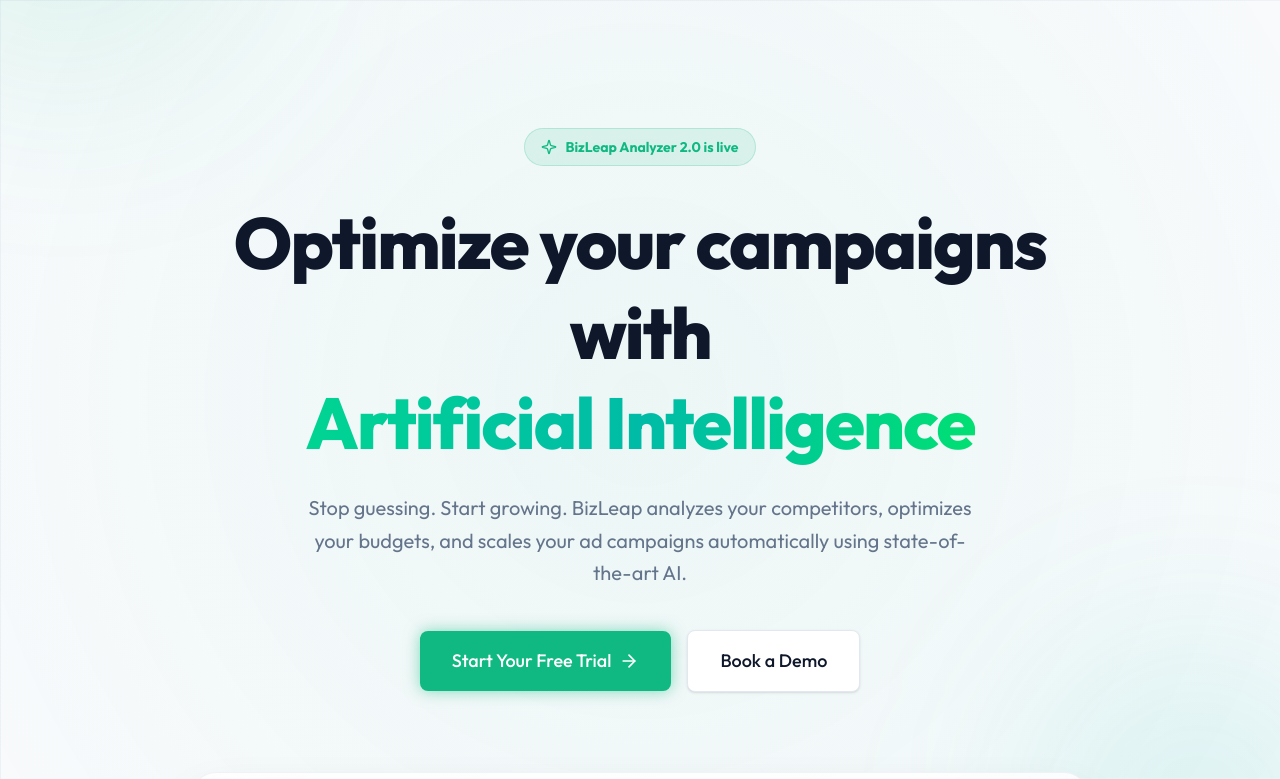
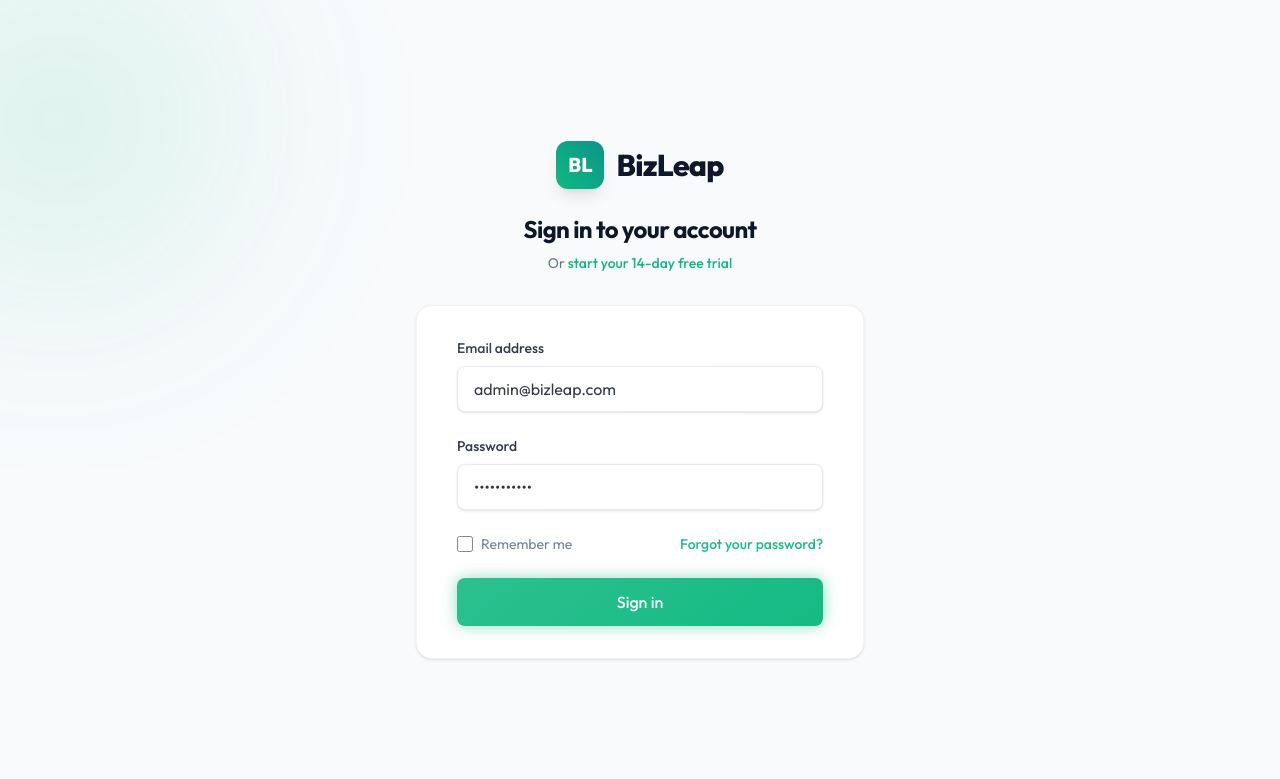
Before and after one commit to kurewarvaishnavi05/ai-ad-campaign-dashboard, a React (Vite) app: page /login in a window 1280 px wide. Shown: the top 779 px of the page. Built offline with nearby package versions, Linux system fonts and the light colour scheme; grey boxes are pictures that could not be loaded.

Commit message:
Implement global state management and functional interactive UI elements

```diff
--- a/src/App.tsx
+++ b/src/App.tsx
@@ -3,10 +3,13 @@
 import { PublicLayout } from './components/layout/PublicLayout';
 import { Dashboard } from './pages/Dashboard';
 import { Landing } from './pages/Landing';
+import { Login } from './pages/Login';
+import { CampaignProvider } from './context/CampaignContext';
 import './App.css';
 
 function App() {
   return (
+    <CampaignProvider>
       <Router>
         <Routes>
           <Route path="/" element={
@@ -19,10 +22,12 @@
               <Dashboard />
             </Layout>
           } />
+          <Route path="/login" element={<Login />} />
           {/* Fallback route */}
           <Route path="*" element={<Landing />} />
         </Routes>
       </Router>
+    </CampaignProvider>
   );
 }
 
--- a/src/components/dashboard/CampaignModal.tsx
+++ b/src/components/dashboard/CampaignModal.tsx
@@ -1,16 +1,40 @@
 import { useState } from 'react';
 import { X, CheckCircle2, ChevronRight, ChevronLeft } from 'lucide-react';
 import { motion, AnimatePresence } from 'framer-motion';
+import { useCampaigns } from '../../context/CampaignContext';
 
 interface CampaignModalProps {
   onClose: () => void;
 }
 
 export function CampaignModal({ onClose }: CampaignModalProps) {
+  const { addCampaign } = useCampaigns();
   const [step, setStep] = useState(1);
+
+  // Form State
+  const [name, setName] = useState('');
+  const [goal, setGoal] = useState<'Brand Awareness' | 'Website Traffic' | 'Lead Generation' | 'Sales'>('Brand Awareness');
+  const [platform, setPlatform] = useState<'Google Ads' | 'Facebook Ads' | 'Instagram Ads' | 'LinkedIn Ads'>('Google Ads');
+  const [dailyBudget, setDailyBudget] = useState('');
+  const [totalBudget, setTotalBudget] = useState('');
+  const [startDate, setStartDate] = useState('');
+  const [endDate, setEndDate] = useState('');
 
   const nextStep = () => setStep(s => Math.min(s + 1, 3));
   const prevStep = () => setStep(s => Math.max(s - 1, 1));
+
+  const handleLaunch = () => {
+    addCampaign({
+      name: name || 'Untitled Campaign',
+      goal,
+      platform,
+      status: 'Active',
+      budget: Number(totalBudget) || 0,
+      startDate: startDate || new Date().toISOString().split('T')[0],
+      endDate: endDate || new Date(Date.now() + 30 * 24 * 60 * 60 * 1000).toISOString().split('T')[0],
+    });
+    onClose();
+  };
 
   return (
     <div className="fixed inset-0 z-50 flex items-center justify-center bg-slate-900/40 backdrop-blur-sm p-4">
@@ -61,17 +85,24 @@
               exit={{ opacity: 0, x: -20 }}
               transition={{ duration: 0.2 }}
               className="space-y-6"
+              onSubmit={(e) => e.preventDefault()}
             >
               {step === 1 && (
                 <div className="space-y-4">
                   <div>
                     <label className="block text-sm font-medium text-textMuted mb-1.5">Campaign Name</label>
-                    <input type="text" className="input-field" placeholder="e.g. Summer Sale 2026" />
+                    <input
+                      type="text"
+                      className="input-field"
+                      placeholder="e.g. Summer Sale 2026"
+                      value={name}
+                      onChange={e => setName(e.target.value)}
+                    />
                   </div>
                   <div className="grid grid-cols-2 gap-4">
                     <div>
                       <label className="block text-sm font-medium text-textMuted mb-1.5">Campaign Goal</label>
-                      <select className="input-field">
+                      <select className="input-field" value={goal} onChange={e => setGoal(e.target.value as any)}>
                         <option>Brand Awareness</option>
                         <option>Website Traffic</option>
                         <option>Lead Generation</option>
@@ -80,7 +111,7 @@
                     </div>
                     <div>
                       <label className="block text-sm font-medium text-textMuted mb-1.5">Platform</label>
-                      <select className="input-field">
+                      <select className="input-field" value={platform} onChange={e => setPlatform(e.target.value as any)}>
                         <option>Google Ads</option>
                         <option>Facebook Ads</option>
                         <option>Instagram Ads</option>
@@ -96,19 +127,19 @@
                   <div className="grid grid-cols-2 gap-4">
                     <div>
                       <label className="block text-sm font-medium text-textMuted mb-1.5">Daily Budget ($)</label>
-                      <input type="number" className="input-field" placeholder="0.00" />
+                      <input type="number" className="input-field" placeholder="0.00" value={dailyBudget} onChange={e => setDailyBudget(e.target.value)} />
                     </div>
                     <div>
                       <label className="block text-sm font-medium text-textMuted mb-1.5">Total Budget ($)</label>
-                      <input type="number" className="input-field" placeholder="0.00" />
+                      <input type="number" className="input-field" placeholder="0.00" value={totalBudget} onChange={e => setTotalBudget(e.target.value)} />
                     </div>
                     <div>
                       <label className="block text-sm font-medium text-textMuted mb-1.5">Start Date</label>
-                      <input type="date" className="input-field text-textMuted" />
+                      <input type="date" className="input-field text-textMuted" value={startDate} onChange={e => setStartDate(e.target.value)} />
                     </div>
                     <div>
                       <label className="block text-sm font-medium text-textMuted mb-1.5">End Date</label>
-                      <input type="date" className="input-field text-textMuted" />
+                      <input type="date" className="input-field text-textMuted" value={endDate} onChange={e => setEndDate(e.target.value)} />
                     </div>
                   </div>
                 </div>
@@ -140,7 +171,7 @@
           </button>
 
           <button
-            onClick={step === 3 ? onClose : nextStep}
+            onClick={step === 3 ? handleLaunch : nextStep}
             className="btn-primary shadow-[0_0_15px_rgba(16,185,129,0.4)] flex items-center gap-2"
           >
             {step === 3 ? 'Launch Campaign' : 'Continue'}
--- a/src/components/dashboard/CampaignTable.tsx
+++ b/src/components/dashboard/CampaignTable.tsx
@@ -1,15 +1,19 @@
+import { useState } from 'react';
 import { Card } from '../ui/Card';
-import { mockCampaigns } from '../../data/mockData';
+import { useCampaigns } from '../../context/CampaignContext';
 import { MoreVertical, Play, Pause, Edit3, Trash2, Search, Target } from 'lucide-react';
 import { motion } from 'framer-motion';
 
 export function CampaignTable() {
   const [searchTerm, setSearchTerm] = useState('');
+  const [statusFilter, setStatusFilter] = useState('All');
+  const { campaigns, deleteCampaign, toggleCampaignStatus } = useCampaigns();
 
-  const filteredCampaigns = mockCampaigns.filter(c =>
-    c.name.toLowerCase().includes(searchTerm.toLowerCase()) ||
-    c.platform.toLowerCase().includes(searchTerm.toLowerCase())
-  );
+  const filteredCampaigns = campaigns.filter(c => {
+    const matchesSearch = c.name.toLowerCase().includes(searchTerm.toLowerCase()) || c.platform.toLowerCase().includes(searchTerm.toLowerCase());
+    const matchesStatus = statusFilter === 'All' || c.status === statusFilter;
+    return matchesSearch && matchesStatus;
+  });
 
   return (
     <Card className="overflow-hidden" delay={0.6}>
@@ -26,7 +30,11 @@
               onChange={(e) => setSearchTerm(e.target.value)}
             />
           </div>
-          <select className="bg-white border border-cardBorder text-text text-sm rounded-lg px-3 py-1.5 focus:outline-none focus:ring-1 focus:ring-primary shadow-sm">
+          <select
+            className="bg-white border border-cardBorder text-text text-sm rounded-lg px-3 py-1.5 focus:outline-none focus:ring-1 focus:ring-primary shadow-sm"
+            value={statusFilter}
+            onChange={(e) => setStatusFilter(e.target.value)}
+          >
             <option value="All">All Status</option>
             <option value="Active">Active</option>
             <option value="Paused">Paused</option>
@@ -79,13 +87,21 @@
                 </td>
                 <td className="py-4 px-4">
                   <div className="flex items-center justify-center gap-3 text-textMuted opacity-0 group-hover:opacity-100 transition-opacity">
-                    <button className="p-1 hover:text-primary transition-colors" title={campaign.status === 'Active' ? 'Pause' : 'Resume'}>
+                    <button
+                      onClick={() => toggleCampaignStatus(campaign.id)}
+                      className="p-1 hover:text-primary transition-colors"
+                      title={campaign.status === 'Active' ? 'Pause' : 'Resume'}
+                    >
                       {campaign.status === 'Active' ? <Pause size={16} /> : <Play size={16} />}
                     </button>
                     <button className="p-1 hover:text-primary transition-colors" title="Edit">
                       <Edit3 size={16} />
                     </button>
-                    <button className="p-1 hover:text-danger transition-colors" title="Delete">
+                    <button
+                      onClick={() => deleteCampaign(campaign.id)}
+                      className="p-1 hover:text-danger transition-colors"
+                      title="Delete"
+                    >
                       <Trash2 size={16} />
                     </button>
                     <button className="p-1 hover:text-text transition-colors">
@@ -109,7 +125,7 @@
             </div>
             <h3 className="text-lg font-bold text-text mb-1">No campaigns found</h3>
             <p className="text-textMuted text-sm max-w-sm mb-6">We couldn't find any campaigns matching your search criteria. Try adjusting your filters or create a new campaign.</p>
-            <button className="btn-secondary text-sm">Clear Search</button>
+            <button onClick={() => { setSearchTerm(''); setStatusFilter('All'); }} className="btn-secondary text-sm">Clear Search</button>
           </motion.div>
         )}
       </div>
--- /dev/null
+++ b/src/context/CampaignContext.tsx
@@ -0,0 +1,55 @@
+import { createContext, useContext, useState, ReactNode } from 'react';
+import { Campaign } from '../types';
+import { mockCampaigns } from '../data/mockData';
+
+interface CampaignContextType {
+  campaigns: Campaign[];
+  addCampaign: (campaign: Omit<Campaign, 'id' | 'spent' | 'roi' | 'conversions' | 'clicks'>) => void;
+  deleteCampaign: (id: string) => void;
+  toggleCampaignStatus: (id: string) => void;
+}
+
+const CampaignContext = createContext<CampaignContextType | undefined>(undefined);
+
+export function CampaignProvider({ children }: { children: ReactNode }) {
+  const [campaigns, setCampaigns] = useState<Campaign[]>(mockCampaigns);
+
+  const addCampaign = (newCampaignData: Omit<Campaign, 'id' | 'spent' | 'roi' | 'conversions' | 'clicks'>) => {
+    const newCampaign: Campaign = {
+      ...newCampaignData,
+      id: `cmp-${Math.random().toString(36).substr(2, 9)}`,
+      spent: 0,
+      roi: 0,
+      conversions: 0,
+      clicks: 0,
+    };
+    setCampaigns(prev => [newCampaign, ...prev]);
+  };
+
+  const deleteCampaign = (id: string) => {
+    setCampaigns(prev => prev.filter(c => c.id !== id));
+  };
+
+  const toggleCampaignStatus = (id: string) => {
+    setCampaigns(prev => prev.map(c => {
+      if (c.id === id) {
+        return { ...c, status: c.status === 'Active' ? 'Paused' : 'Active' };
+      }
+      return c;
+    }));
+  };
+
+  return (
+    <CampaignContext.Provider value={{ campaigns, addCampaign, deleteCampaign, toggleCampaignStatus }}>
+      {children}
+    </CampaignContext.Provider>
+  );
+}
+
+export function useCampaigns() {
+  const context = useContext(CampaignContext);
+  if (context === undefined) {
+    throw new Error('useCampaigns must be used within a CampaignProvider');
+  }
+  return context;
+}
--- a/src/pages/Landing.tsx
+++ b/src/pages/Landing.tsx
@@ -32,7 +32,7 @@
               Start Your Free Trial
               <ArrowRight size={20} className="group-hover:translate-x-1 transition-transform" />
             </Link>
-            <button className="btn-secondary text-lg px-8 py-4 w-full sm:w-auto bg-white border border-cardBorder">
+            <button onClick={() => alert("Thanks for your interest! We'll be in touch to schedule your demo.")} className="btn-secondary text-lg px-8 py-4 w-full sm:w-auto bg-white border border-cardBorder">
               Book a Demo
             </button>
           </div>
@@ -127,7 +127,7 @@
           </li>
         ))}
       </ul>
-      <button className={isPopular ? 'btn-primary w-full' : 'btn-secondary w-full'}>Get Started</button>
+      <Link to="/login" className={`block text-center ${isPopular ? 'btn-primary w-full' : 'btn-secondary w-full'}`}>Get Started</Link>
     </motion.div>
   );
 }
--- /dev/null
+++ b/src/pages/Login.tsx
@@ -0,0 +1,114 @@
+import { Link, useNavigate } from 'react-router-dom';
+import { motion } from 'framer-motion';
+
+export function Login() {
+  const navigate = useNavigate();
+
+  const handleLogin = (e: React.FormEvent) => {
+    e.preventDefault();
+    // Simulate login and redirect
+    navigate('/dashboard');
+  };
+
+  return (
+    <div className="min-h-screen bg-background flex flex-col justify-center py-12 sm:px-6 lg:px-8 relative overflow-hidden">
+      {/* Background blobs */}
+      <div className="absolute top-[-10%] left-[-10%] w-96 h-96 bg-emerald-500/10 rounded-full mix-blend-multiply filter blur-[100px] animate-blob z-0"></div>
+
+      <motion.div
+        initial={{ opacity: 0, y: 20 }}
+        animate={{ opacity: 1, y: 0 }}
+        className="sm:mx-auto sm:w-full sm:max-w-md relative z-10"
+      >
+        <div className="flex justify-center mb-6">
+          <Link to="/" className="flex items-center gap-3 group">
+            <div className="w-12 h-12 bg-gradient-to-tr from-primary to-accent rounded-xl flex items-center justify-center shadow-lg group-hover:scale-105 transition-transform">
+              <span className="text-white font-black text-xl">BL</span>
+            </div>
+            <span className="text-3xl font-extrabold text-text tracking-tight">BizLeap</span>
+          </Link>
+        </div>
+        <h2 className="mt-2 text-center text-2xl font-bold tracking-tight text-text">
+          Sign in to your account
+        </h2>
+        <p className="mt-2 text-center text-sm text-textMuted">
+          Or <Link to="/" className="font-medium text-primary hover:text-primaryHover">start your 14-day free trial</Link>
+        </p>
+      </motion.div>
+
+      <motion.div
+        initial={{ opacity: 0, y: 20 }}
+        animate={{ opacity: 1, y: 0 }}
+        transition={{ delay: 0.1 }}
+        className="mt-8 sm:mx-auto sm:w-full sm:max-w-md relative z-10"
+      >
+        <div className="glass-card py-8 px-4 shadow sm:rounded-2xl sm:px-10 bg-white">
+          <form className="space-y-6" onSubmit={handleLogin}>
+            <div>
+              <label htmlFor="email" className="block text-sm font-medium text-text">
+                Email address
+              </label>
+              <div className="mt-2">
+                <input
+                  id="email"
+                  name="email"
+                  type="email"
+                  autoComplete="email"
+                  required
+                  defaultValue="admin@bizleap.com"
+                  className="input-field"
+                />
+              </div>
+            </div>
+
+            <div>
+              <label htmlFor="password" className="block text-sm font-medium text-text">
+                Password
+              </label>
+              <div className="mt-2">
+                <input
+                  id="password"
+                  name="password"
+                  type="password"
+                  autoComplete="current-password"
+                  required
+                  defaultValue="password123"
+                  className="input-field"
+                />
+              </div>
+            </div>
+
+            <div className="flex items-center justify-between">
+              <div className="flex items-center">
+                <input
+                  id="remember-me"
+                  name="remember-me"
+                  type="checkbox"
+                  className="h-4 w-4 rounded border-cardBorder text-primary focus:ring-primary"
+                />
+                <label htmlFor="remember-me" className="ml-2 block text-sm text-textMuted">
+                  Remember me
+                </label>
+              </div>
+
+              <div className="text-sm">
+                <a href="#" className="font-medium text-primary hover:text-primaryHover">
+                  Forgot your password?
+                </a>
+              </div>
+            </div>
+
+            <div>
+              <button
+                type="submit"
+                className="btn-primary w-full flex justify-center py-3"
+              >
+                Sign in
+              </button>
+            </div>
+          </form>
+        </div>
+      </motion.div>
+    </div>
+  );
+}
```
Lines whose indentation alone changed are shown as unchanged.
